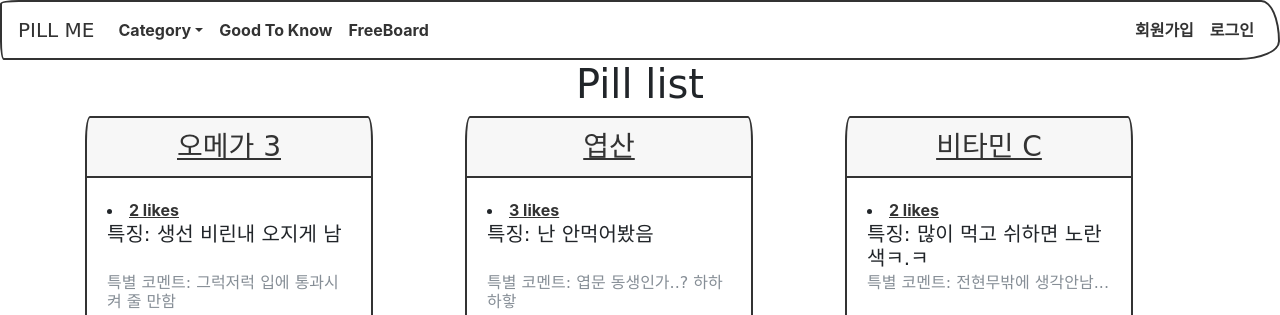
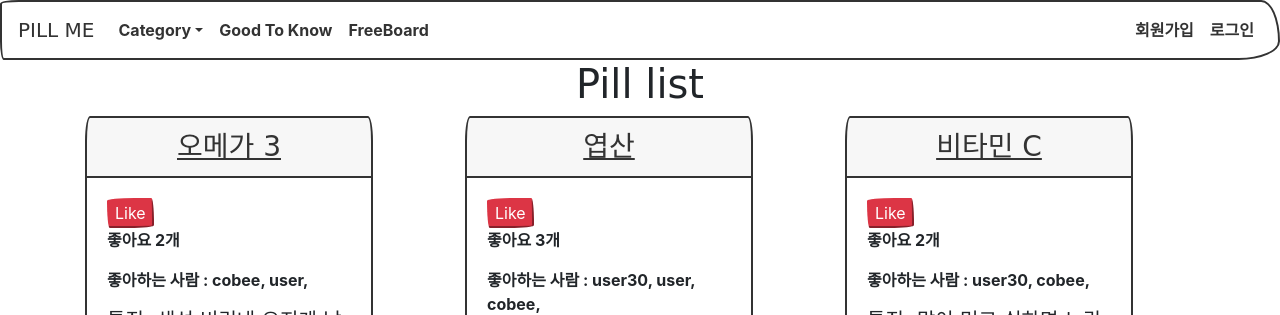
Before and after one commit to Covee/Pillme_django, a Django app: page /pills/pill_list/ in a window 1280 px wide. Shown: the top 315 px of the page. Run offline with Django 3.2, Linux system fonts and the light colour scheme; data comes from the database, SQL or seed files in the repository; both versions use the stored data as it was after the commit; some libraries are stand-ins or nearby versions; some web fonts are replaced.

Commit message:
like button ajax 적용

```diff
--- a/src/pills/admin.py
+++ b/src/pills/admin.py
@@ -1,4 +1,5 @@
 from django.contrib import admin
+from django.contrib.auth.decorators import login_required
 
 from .models import Pills, Categories_Body, Categories_Gender, Like
 
@@ -8,7 +9,7 @@ admin.site.register(Pills)
 admin.site.register(Categories_Body)
 admin.site.register(Categories_Gender)
 
-
+admin.site.login = login_required(admin.site.login)
 
 class LikeInline(admin.TabularInline):
 	model = Pills.like_user_set.through
--- a/src/pills/models.py
+++ b/src/pills/models.py
@@ -44,6 +44,7 @@ class Pills(models.Model):
 	def get_absolute_url(self):
 		return reverse('pills:pill_detail', args=[self.id])
 
+	@property
 	def like_count(self):
 		return self.like_user_set.count()
 
--- a/src/pills/templates/pills/pill_list.html
+++ b/src/pills/templates/pills/pill_list.html
@@ -13,9 +13,16 @@
 			  		<a href="{{ pills.get_absolute_url }}"><h3 class="card-header" style="text-align: center;">{{ pills.name }}</h3></a>
 			  		<div class="card-body">
 
-			  		<li>
-					    <a href="{% url 'pills:pill_like' pills.pk %}">{{ pills.like_count }} like{{ pills.like_count|pluralize }}</a>
-					</li>
+
+						<input type="button" class="like btn-danger" name="{{ pills.id }}" value="Like">
+					    <p id="count-{{ pills.id }}">좋아요 {{ pills.like_count }}개</p>
+					    <p id="like-user-{{ pills.id }}">
+					    	좋아하는 사람 :
+					    	{% for like_user in pills.like_user_set.all %}
+						    	{{ like_user.username }},
+						    {% endfor %}
+					    </p>
+
 
 			  			<h5 class="card-title" style="height: 45px;"">특징: {{ pills.feature }}</h5>
 			  			<h6 class="card-subtitle text-muted" style="height: 25px;">특별 코멘트: {{ pills.editor_said }}</h6>
@@ -51,5 +58,38 @@
 
 		{% endfor %}
 
+<script src="https://code.jquery.com/jquery-3.1.1.min.js"></script>
+<script type="text/javascript">
+  $(".like").click(function(){
+	var pk = $(this).attr('name')
+	$.ajax({
+		type: "POST",
+		url: "{% url 'pills:pill_like' %}",
+		data: {'pk': pk, 'csrfmiddlewaretoken': '{{ csrf_token }}'}, // 서버로 데이터 전송할 때, 옵션.
+		dataType: "json",
+
+      // 서버측에서 전송한 Response 데이터 형식 (json)
+
+      success: function(response){ // 성공시 - 좋아요, 유저 목록 변경
+      	alert(response.message);
+      	$("#count-"+pk).html(response.like_count+"개");
+
+      	var users = $("#like-user-"+pk).text();
+
+      	if(users.indexOf(response.username) != -1){
+      		$("#like-user-"+pk).text(users.replace(response.username, ""));
+      	}else{
+      		$("#like-user-"+pk).text(response.username+users);
+      	}
+      },
+      error: function(request, status, error){ // 실패시 - 로그인 페이지 리다이렉트
+      	alert("로그인이 필요합니다.")
+      	window.location.replace("/accounts/login/")
+        //  alert("code:"+request.status+"\n"+"message:"+request.responseText+"\n"+"error:"+error);
+      },
+	});
+  })
+</script>
+
 
 {% endblock %}
--- a/src/pills/urls.py
+++ b/src/pills/urls.py
@@ -8,6 +8,6 @@ from .views import PillListView, PillDetailView, pill_like
 urlpatterns = [
     url(r'^pill_list/$', PillListView.as_view(), name='pill_list'),
 	url(r'^pill_detail/(?P<pk>\d+)/$', PillDetailView.as_view(), name='pill_detail'),
-	url(r'^pill_list/(?P<pk>\d+)/like/$', views.pill_like, name='pill_like'),
+	url(r'^like/$', views.pill_like, name='pill_like'),
 
 ]
--- a/src/pills/views.py
+++ b/src/pills/views.py
@@ -4,8 +4,9 @@ from django.views.generic import ListView, DetailView
 from django.shortcuts import get_object_or_404, redirect, render
 
 from django.contrib.auth.decorators import login_required
+from django.http import HttpResponse
 
-
+from django.views.decorators.http import require_POST
 
 from .models import Pills, Like
 import json
@@ -37,12 +38,23 @@ class PillDetailView(DetailView):
 
 
 @login_required
-def pill_like(request, pk):
+@require_POST	# POST method만 받음
+def pill_like(request):
+	pk = request.POST.get('pk', None)
 	pill = get_object_or_404(Pills, pk=pk)
 
 	pill_like, pill_like_created = pill.like_set.get_or_create(user=request.user)
 
 	if not pill_like_created:
 		pill_like.delete()
+		message = "좋아요 취소"
+	else:
+		message = "좋아요"
 
-	return redirect('pills:pill_list')
+	context = {
+				'like_count': pill.like_count,
+				'message': message,
+				'username': request.user.username
+	}
+
+	return HttpResponse(json.dumps(context))
--- a/src/templates/base.html
+++ b/src/templates/base.html
@@ -18,11 +18,21 @@
 
 	{% endblock %}
 
+	{% if messages %}
+	<script type="text/javascript">
+		{% for message in messages %}
+			alert("{{ message.message }}");
+		{% endfor %}
+	</script>
+	{% endif %}
+
 
 
 <!-- Optional JavaScript -->
 <!-- jQuery first, then Popper.js, then Bootstrap JS -->
-<script src="https://code.jquery.com/jquery-3.3.1.slim.min.js" integrity="sha384-q8i/X+965DzO0rT7abK41JStQIAqVgRVzpbzo5smXKp4YfRvH+8abtTE1Pi6jizo" crossorigin="anonymous"></script>
+<script src="https://code.jquery.com/jquery-3.3.1.js"
+  integrity="sha256-2Kok7MbOyxpgUVvAk/HJ2jigOSYS2auK4Pfzbm7uH60="
+  crossorigin="anonymous"></script>
 <script src="https://cdnjs.cloudflare.com/ajax/libs/popper.js/1.14.0/umd/popper.min.js" integrity="sha384-cs/chFZiN24E4KMATLdqdvsezGxaGsi4hLGOzlXwp5UZB1LY//20VyM2taTB4QvJ" crossorigin="anonymous"></script>
 <script src="https://stackpath.bootstrapcdn.com/bootstrap/4.1.0/js/bootstrap.min.js" integrity="sha384-uefMccjFJAIv6A+rW+L4AHf99KvxDjWSu1z9VI8SKNVmz4sk7buKt/6v9KI65qnm" crossorigin="anonymous"></script>
 </body>
```
Also changed, not shown: src/db.sqlite3.
